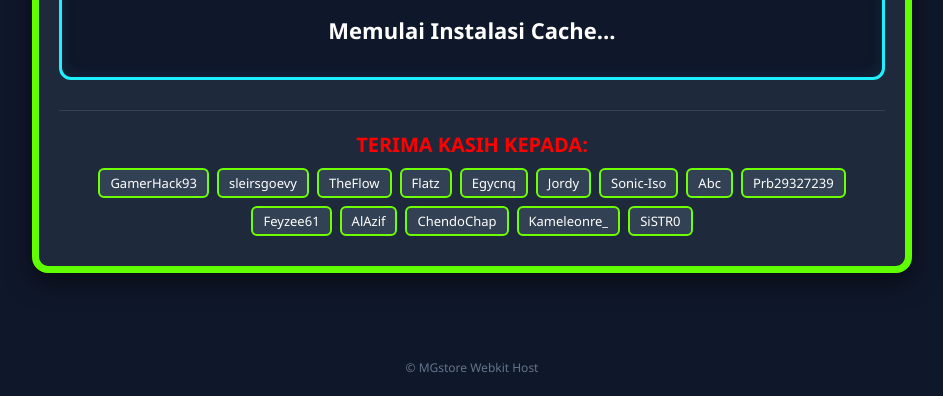
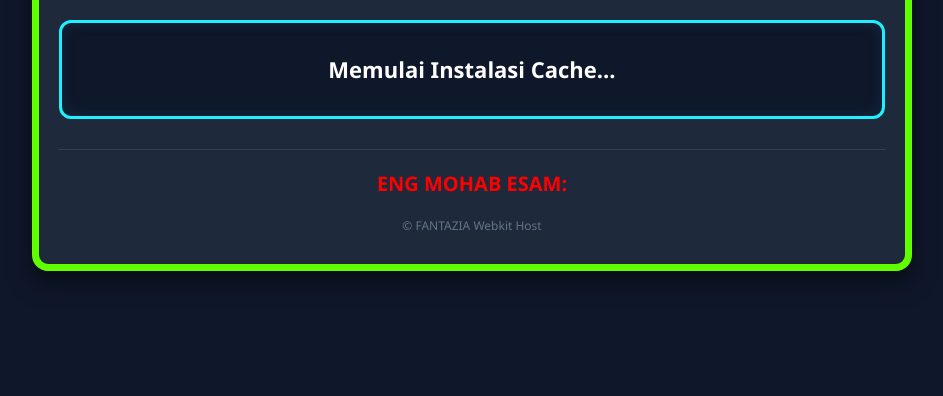
Before and after one commit to hop100/14, a plain HTML site: page cache700.html in a window 1280 px wide. Shown: the part 404-800 px from the top of the page, without its empty margins (168-1111 px from the left). Drawn offline with Linux system fonts and the light colour scheme.

Commit message:
Update title and credits in cache700.html

```diff
--- a/cache700.html
+++ b/cache700.html
@@ -2,7 +2,7 @@
 <head>
 <meta charset="UTF-8">
 <meta name="viewport" content="width=device-width, initial-scale=1.0">
-<title>7.00 - 14.02 Webkit by MGstore</title>
+<title>7.00 - 14.02 Webkit by FANTAZIA</title>
 <link rel="stylesheet" href="apache.css">
 </head>
 <body>
@@ -71,28 +71,10 @@ if (window.applicationCache) {
     </div>
 
     <div class="thanks-section">
-        <h3>TERIMA KASIH KEPADA:</h3>
-        <div class="credits-list">
-            <span class="credit-item">GamerHack93</span>
-            <span class="credit-item">sleirsgoevy</span>
-            <span class="credit-item">TheFlow</span>
-            <span class="credit-item">Flatz</span>
-            <span class="credit-item">Egycnq</span>
-            <span class="credit-item">Jordy</span>
-            <span class="credit-item">Sonic-Iso</span>
-            <span class="credit-item">Abc</span>
-            <span class="credit-item">Prb29327239</span>
-            <span class="credit-item">Feyzee61</span>
-            <span class="credit-item">AlAzif</span>
-            <span class="credit-item">ChendoChap</span>
-            <span class="credit-item">Kameleonre_</span>
-            <span class="credit-item">SiSTR0</span>
-        </div>
-    </div>
-</div>
+        <h3>ENG MOHAB ESAM:</h3>
 
 <footer>
-    <p>&copy; MGstore Webkit Host</p>
+    <p>&copy; FANTAZIA Webkit Host</p>
 </footer>
 
 </body>
```
